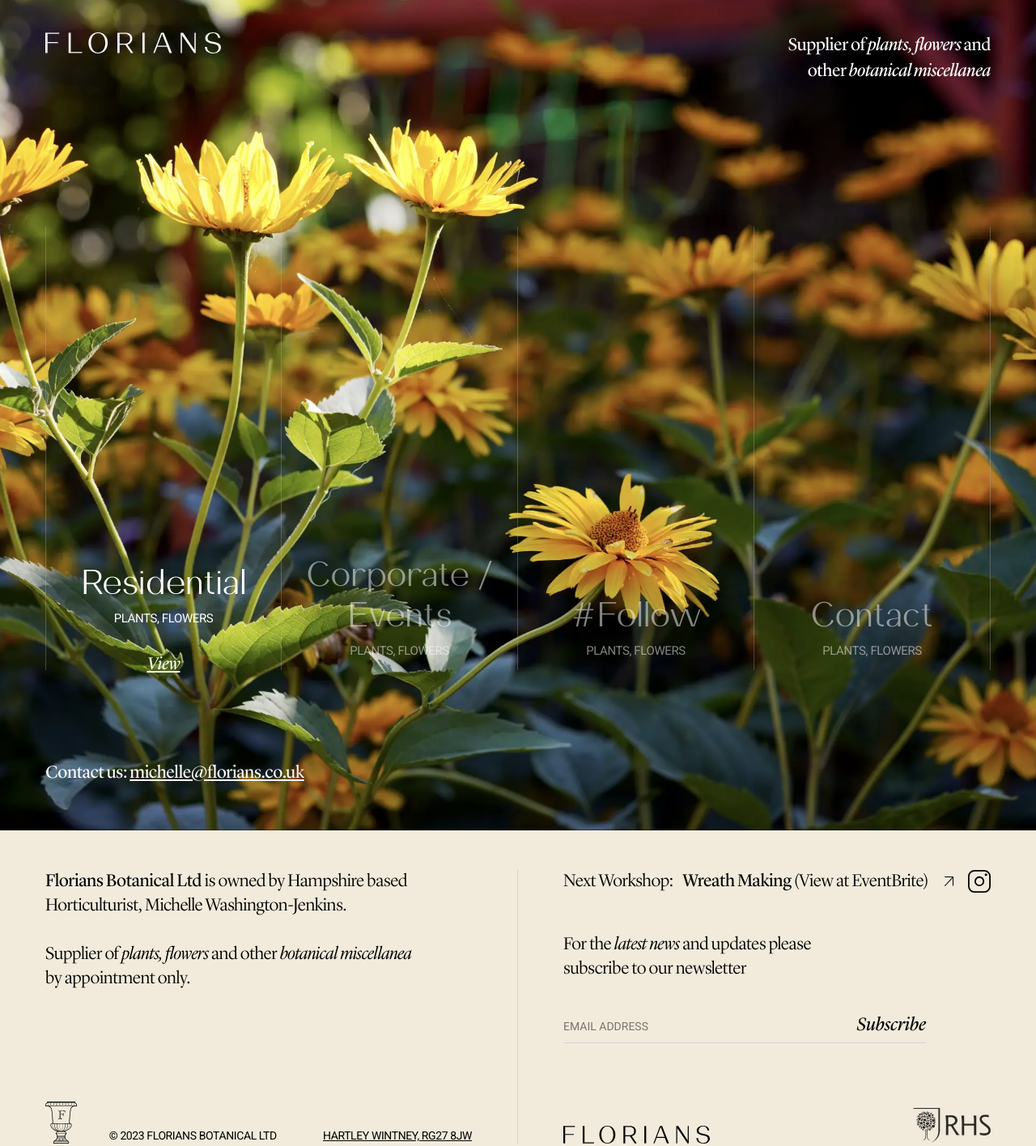
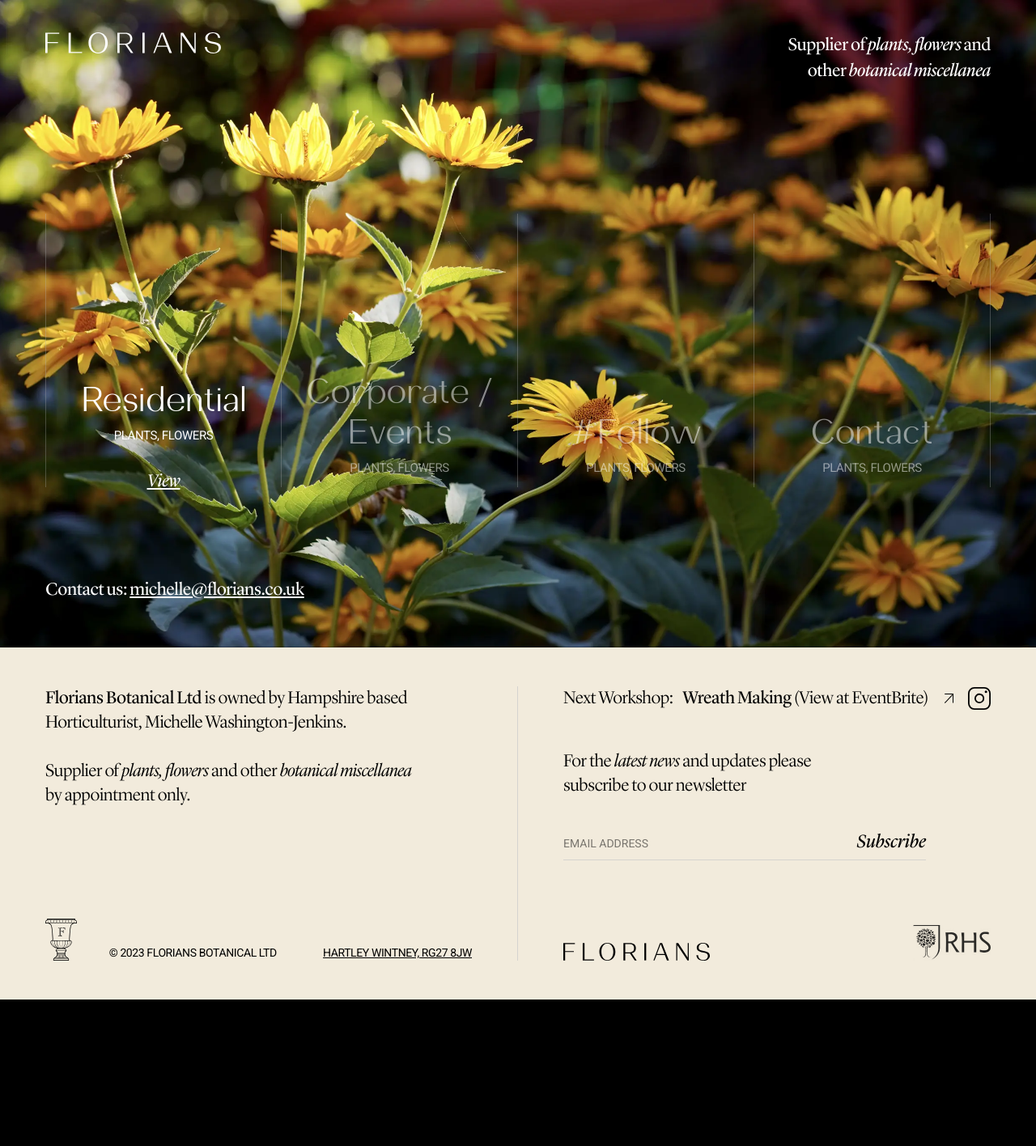
Before and after one commit to gursewak-sohi/florian, a website: page index.html in a window 1280 px wide. Shown: the whole page at 81% size. After the commit the page ends 1235 px from the top, so only its background shows below. Drawn offline with nearby package versions, Linux system fonts and the light colour scheme; files whose address does not match are found by name.

Commit message:
feedback points

```diff
--- a/index.html
+++ b/index.html
@@ -14,24 +14,24 @@
 
 <body class="bg-black text-base tracking-tight antialiased">
     <!-- Hero Section -->
-    <section class="relative overflow-hidden bg-cover bg-center text-white lg:pt-10 lg:pb-14">
-        <div class="mx-auto max-w-3xl lg:px-8 xl:px-14">
-            <div class="flex flex-col justify-between">
+    <section class="relative overflow-hidden bg-cover bg-center text-white lg:pt-10 lg:pb-14 lg:flex lg:flex-col lg:h-screen">
+        <div class="mx-auto max-w-3xl lg:px-8 xl:px-14 flex-1 flex flex-col">
+            <div class="flex flex-col justify-between flex-1">
                 <div class="absolute inset-x-0 top-10 z-10 flex flex-col justify-between gap-y-36 px-5 lg:static lg:flex-row lg:px-0">
                     <a href="index.html">
                         <img src="assets/images/svg/logo.svg" alt="logo" />
                     </a>
                     <div class="text-right text-1.5xl leading-8">
-                        Supplier of <span class="italic">plants, flowers</span> and <br /> other <span class="italic">botanical miscellanea</span>
+                        Supplier of <em>plants, flowers</em> and <br /> other <em>botanical miscellanea</em></span>
                     </div>
                 </div>
                 <!-- Slider main container -->
-                <div id="toggleSwiper" class="swiper static z-auto mx-0 overflow-visible lg:mt-44 lg:mb-28">
+                <div id="toggleSwiper" class="swiper static z-auto mx-0 overflow-visible lg:mt-40 lg:mb-28 lg:flex lg:flex-col lg:flex-1">
                     <!-- Additional required wrapper -->
-                    <div id="toggleBlock" class="swiper-wrapper static lg:grid lg:h-96 lg:transform-none lg:grid-cols-4 xl:h-[548px]">
+                    <div id="toggleBlock" class="swiper-wrapper static lg:grid lg:h-96 lg:transform-none lg:grid-cols-4 flex-1">
                         <!-- Slides -->
                         <div class="swiper-slide swiper-slide-active group static border-dark-500/30 lg:border-x">
-                            <a class="group flex h-[900px] w-full flex-col items-center justify-end px-3 pb-60 text-center lg:h-full lg:pb-0" href="gallery.html">
+                            <a class="group flex h-screen w-full flex-col items-center justify-end px-3 pb-60 text-center lg:h-full lg:pb-0" href="gallery.html">
                                 <div class="translate-y-12 opacity-50 duration-500 group-[.swiper-slide-active]:translate-y-2 group-[.swiper-slide-active]:opacity-100">
                                     <h2 class="mb-3 font-non-old text-4.5xl">Residential</h2>
                                     <p class="font-roboto text-[15px] uppercase leading-5 lg:mb-8">
@@ -41,13 +41,13 @@
                                         View
                                     </div>
                                 </div>
-                                <div class="absolute inset-0 -z-10 opacity-0 duration-1000 group-[.swiper-slide-active]:opacity-100">
+                                <div class="absolute inset-0 -z-10 opacity-0 duration-1000 group-[.swiper-slide-active]:opacity-100 pointer-events-none">
                                     <img class="h-full w-full object-cover" src="assets/images/AdobeStock_367073776.webp" alt="cover" />
                                 </div>
                             </a>
                         </div>
                         <div class="swiper-slide group static border-dark-500/30 lg:border-r">
-                            <a class="flex h-[900px] w-full flex-col items-center justify-end px-3 pb-60 text-center lg:h-full lg:pb-0" href="gallery.html">
+                            <a class="flex h-screen w-full flex-col items-center justify-end px-3 pb-60 text-center lg:h-full lg:pb-0" href="gallery.html">
                                 <div class="translate-y-12 opacity-50 duration-500 group-[.swiper-slide-active]:translate-y-2 group-[.swiper-slide-active]:opacity-100">
                                     <h2 class="mb-3 font-non-old text-4.5xl">
                                         Corporate / Events
@@ -59,13 +59,13 @@
                                         View
                                     </div>
                                 </div>
-                                <div class="absolute inset-0 -z-10 opacity-0 duration-1000 group-[.swiper-slide-active]:opacity-100">
+                                <div class="absolute inset-0 -z-10 opacity-0 duration-1000 group-[.swiper-slide-active]:opacity-100 pointer-events-none">
                                     <img class="h-full w-full object-cover" src="assets/images/cody-west-ah0i1Hsj4KM-unsplash.webp" alt="cover" />
                                 </div>
                             </a>
                         </div>
                         <div class="swiper-slide group static border-dark-500/30 lg:border-r">
-                            <a class="flex h-[900px] w-full flex-col items-center justify-end px-3 pb-60 text-center lg:h-full lg:pb-0" href="gallery.html">
+                            <a class="flex h-screen w-full flex-col items-center justify-end px-3 pb-60 text-center lg:h-full lg:pb-0" href="gallery.html">
                                 <div class="translate-y-12 opacity-50 duration-500 group-[.swiper-slide-active]:translate-y-2 group-[.swiper-slide-active]:opacity-100">
                                     <h2 class="mb-3 font-non-old text-4.5xl">#Follow</h2>
                                     <p class="font-roboto text-[15px] uppercase leading-5 lg:mb-8">
@@ -75,13 +75,13 @@
                                         View
                                     </div>
                                 </div>
-                                <div class="absolute inset-0 -z-10 opacity-0 duration-1000 group-[.swiper-slide-active]:opacity-100">
+                                <div class="absolute inset-0 -z-10 opacity-0 duration-1000 group-[.swiper-slide-active]:opacity-100 pointer-events-none">
                                     <video class="h-full w-full object-cover" poster="assets/images/AdobeStock_367073776.webp" autoplay muted loop src="assets/videos/sample.mp4"></video>
                                 </div>
                             </a>
                         </div>
                         <div class="swiper-slide group static border-dark-500/30 lg:border-r">
-                            <a class="flex h-[900px] w-full flex-col items-center justify-end pb-60 text-center lg:h-full lg:pb-0" href="gallery.html">
+                            <a class="flex h-screen w-full flex-col items-center justify-end pb-60 text-center lg:h-full lg:pb-0" href="gallery.html">
                                 <div class="translate-y-12 opacity-50 duration-500 group-[.swiper-slide-active]:translate-y-2 group-[.swiper-slide-active]:opacity-100">
                                     <h2 class="mb-3 font-non-old text-4.5xl">Contact</h2>
                                     <p class="font-roboto text-[15px] uppercase leading-5 lg:mb-8">
@@ -91,14 +91,14 @@
                                         View
                                     </div>
                                 </div>
-                                <div class="absolute inset-0 -z-10 opacity-0 duration-1000 group-[.swiper-slide-active]:opacity-100">
+                                <div class="absolute inset-0 -z-10 opacity-0 duration-1000 group-[.swiper-slide-active]:opacity-100 pointer-events-none">
                                     <img class="h-full w-full object-cover" src="assets/images/cody-west-ah0i1Hsj4KM-unsplash.webp" alt="cover" />
                                 </div>
                             </a>
                         </div>
                     </div>
                     <!-- If we need pagination -->
-                    <div class="swiper-pagination !inset-x-5 !bottom-32 !w-auto border-b border-white/30 pb-4 font-roboto text-[15px] lg:border-none"></div>
+                    <div class="swiper-pagination block lg:hidden !inset-x-5 !bottom-32 !w-auto border-b border-white/30 pb-4 font-roboto text-[15px] lg:border-none"></div>
                 </div>
                 <div class="absolute inset-x-0 bottom-12 z-10 px-5 text-center text-1.5xl lg:static lg:px-0 lg:text-left">
                     Contact us:
@@ -114,8 +114,8 @@
             <div class="grid grid-cols-1 lg:grid-cols-2">
                 <div class="mb-12 flex flex-col items-start border-b border-dark-300 pr-0 lg:mb-0 lg:border-b-0 lg:border-r lg:pr-8 xl:pr-14 2xl:pr-20">
                     <h3 class="mb-8 text-1.5xl font-light">
-                        <span class="font-normal">Florians Botanical Ltd</span> is owned by Hampshire based <br class="hidden lg:inline" /> Horticulturist, Michelle Washington-Jenkins. <br /><br /> Supplier of <span class="italic">plants, flowers</span>                        and other
-                        <span class="italic">botanical miscellanea</span>
+                        <span class="font-normal">Florians Botanical Ltd</span> is owned by Hampshire based <br class="hidden lg:inline" /> Horticulturist, Michelle Washington-Jenkins. <br /><br /> Supplier of <em>plants, flowers</em> and other
+                        <em>botanical miscellanea</em>
                         <br class="hidden xl:inline" /> by appointment only.
                     </h3>
                     <div class="mt-auto hidden w-full items-end lg:flex">
@@ -145,7 +145,7 @@
                         </a>
                     </div>
                     <div class="mb-12 flex flex-col lg:mb-20">
-                        <label class="mb-9 text-1.5xl font-light">For the <span class="italic">latest news</span> and updates please <br /> subscribe to our newsletter</label>
+                        <label class="mb-9 text-1.5xl font-light">For the <em>latest news</em> and updates please <br /> subscribe to our newsletter</label>
                         <form class="flex w-full max-w-md items-center gap-5 border-b border-dark-300">
                             <input placeholder="Email Address" type="email" class="flex-1 bg-transparent py-2.5 font-roboto text-sm uppercase text-black placeholder:text-black/50 focus:outline-none" />
                             <button type="submit" class="text-[23px] italic leading-7">Subscribe</button>
```
Also changed, not shown: assets/css/style.css.
